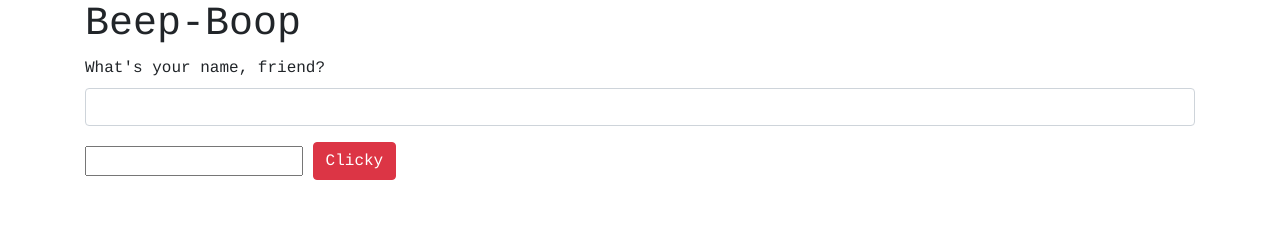
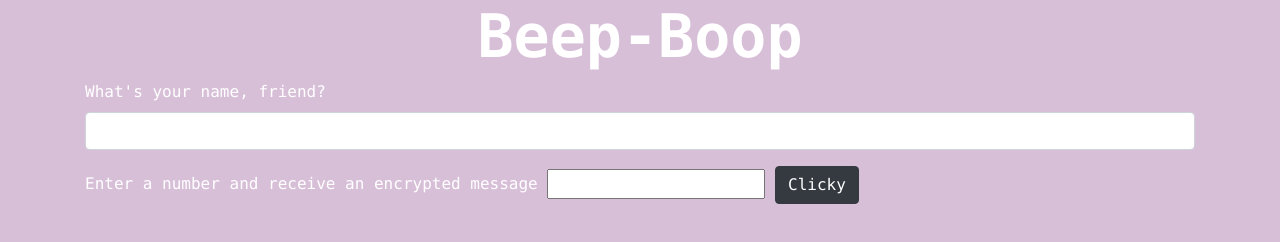
Before and after one commit to mstambaugh/beep-boop, a plain HTML site: page index.html in a window 1280 px wide. Drawn offline with Linux system fonts and the light colour scheme.

Commit message:
add alert for invalid characters in userNumber, add CSS styling

```diff
--- a/css/styles.css
+++ b/css/styles.css
@@ -1,5 +1,11 @@
 body {
-  font-family: courier;
-  color: dark blue;
-
+  font-family: Lucida Console;
+  color: white;
+  background-color: thistle;
 }
+h1 {
+  text-align: center;
+  text-shadow: white 2px;
+  font-size: 60px;
+  font-weight: bolder;
+}
--- a/index.html
+++ b/index.html
@@ -5,20 +5,23 @@
     <link href="css/styles.css" rel="stylesheet" type="text/css">
     <script src="js/jquery-3.4.1.js"></script>
     <script src="js/scripts.js"></script>
-    <meta charset="utf-8">
+    <link rel="shortcut icon" type="image/jpeg" href="img/nautilus.jpeg">
     <title>Beep-Boop</title>
   </head>
   <body>
     <div class="container">
-      <h1>Beep-Boop</h1>
+      <div class="Jumbotron">
+        <h1>Beep-Boop</h1>
+      </div>
       <div class="form-group">
         <label for="userName">What's your name, friend?</label>
         <input id="userName" class="form-control" type="text">
       </div>
       <div class="form">
         <form id="userNumber" action="index.html" method="post">
+        <label for="userNumber">Enter a number and receive an encrypted message</label>
         <input id="userNumber" type= "text">
-        <button type="submit" class="btn btn-danger" name="button">Clicky</button>
+        <button type="submit" class="btn btn-dark" name="button">Clicky</button>
         </form>
       </div>
       <div id="result">
--- a/js/scripts.js
+++ b/js/scripts.js
@@ -1,6 +1,10 @@
 /// Business Logic
+function validateNumber(localUserNumber) {
+  return !isNaN(localUserNumber) && localUserNumber >= 0;
+}
+
 function beepTranslator(localUserNumber, localUserName) {
-  alert(localUserNumber);
+  $("#result").text("");
   var outputArray = [];
   for (var i = 0; i < localUserNumber; i++) {
     if (i.toString().includes("3")) {
@@ -16,8 +20,6 @@ function beepTranslator(localUserNumber, localUserName) {
   return outputArray;
 }
 
-
-
 /// Front-End Logic
 
 $(document).ready(function() {
@@ -25,7 +27,12 @@ $(document).ready(function() {
     event.preventDefault();
     var userName = $("#userName").val();
     console.log(typeof(userName));
+    // var charactersNotAllowed[ "!", "@", "#", "&", "(", ")", ")", "–", "[", "{", "}", " ] : ; ', ? / *]
     var userNumber = parseInt($("input#userNumber").val());
-    $("#result").text(beepTranslator(userNumber, userName));
+    if (validateNumber(userNumber) === false) {
+      alert("DoEsNotCOmpUTE");
+    } else {
+      $("#result").text(beepTranslator(userNumber, userName));
+    }
   });
 });
```
Also changed, not shown: img/nautilus.jpeg (added).
